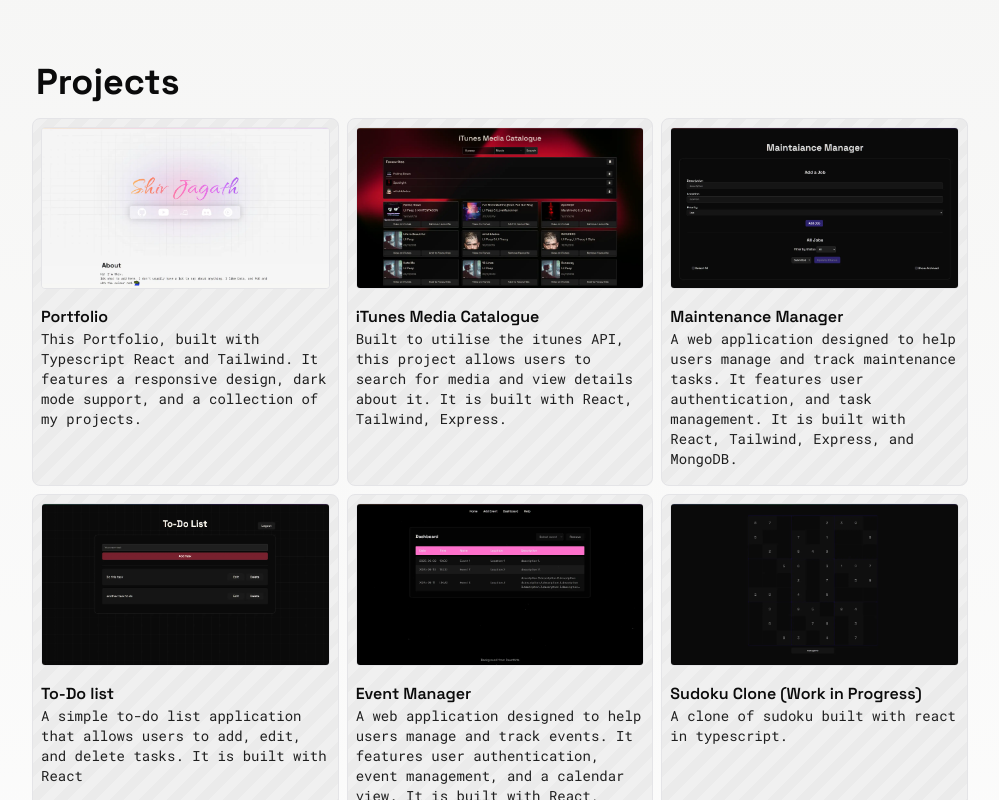
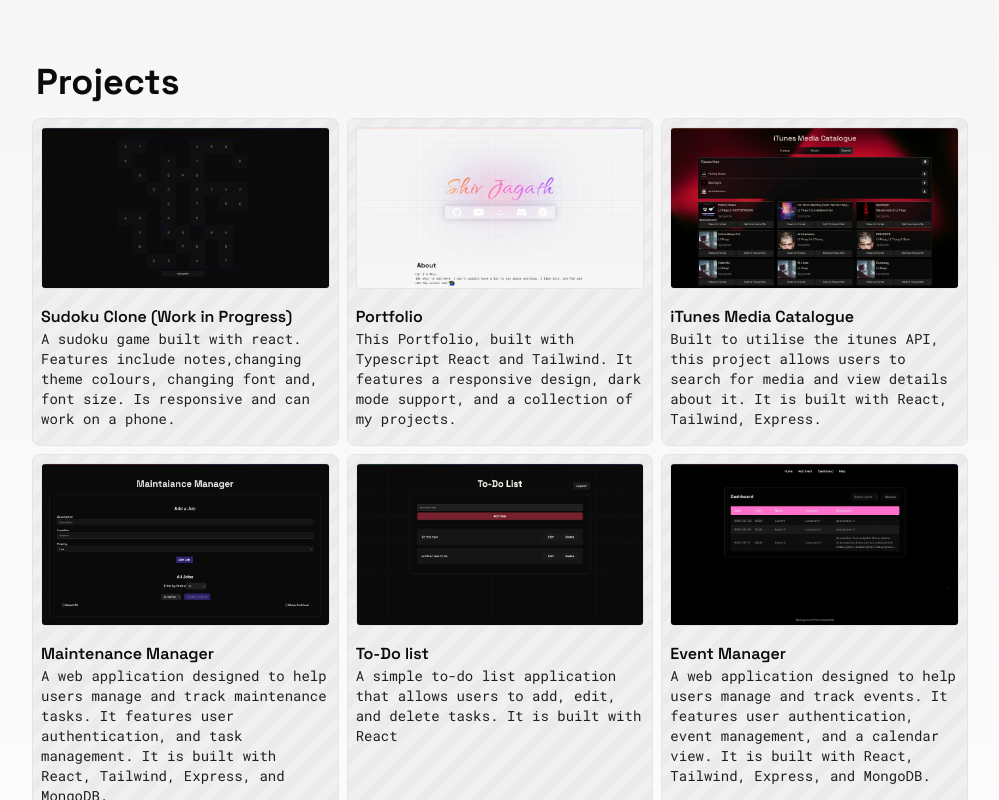
Before and after one commit to BigBadBodyPillow/portfolio, a React (Vite) app: page / in a window 1280 px wide. Shown: the part 820-1620 px from the top of the page, without its empty margins (140-1139 px from the left). Built offline with nearby package versions, Linux system fonts and the light colour scheme; a web font is replaced by a local one.

Commit message:
moved sudoku project to the top of projects

```diff
--- a/src/components/Sections/Projects.tsx
+++ b/src/components/Sections/Projects.tsx
@@ -26,6 +26,14 @@ export function Projects() {
       <div className="projects-content  text-container">
         <h2 className="text-4xl font-bold mb-4 pl-1">Projects</h2>
         <div className="grid gap-2 md:grid-cols-2 lg:grid-cols-3">
+          {/* Sudoku clone */}
+          <Project
+            image={Sudoku}
+            lightImage=""
+            title="Sudoku Clone (Work in Progress)"
+            link="https://github.com/BigBadBodyPillow/sudoku-clone"
+            description="A sudoku  game built with react. Features include notes,changing theme colours, changing font and, font size. Is responsive and can work on a phone."
+          ></Project>
           {/* Portfolio */}
           <Project
             image={Portfolio}
@@ -66,13 +74,6 @@ export function Projects() {
             link="https://github.com/BigBadBodyPillow/event-manager"
             description="A web application designed to help users manage and track events. It features user authentication, event management, and a calendar view. It is built with React, Tailwind, Express, and MongoDB."
           ></Project>
-          <Project
-            image={Sudoku}
-            lightImage=""
-            title="Sudoku Clone (Work in Progress)"
-            link="https://github.com/BigBadBodyPillow/sudoku-clone"
-            description="A clone of sudoku built with react in typescript."
-          ></Project>
 
           {/* more */}
           <div className="border border-[var(--border-colour)] rounded-lg flex justify-center items-center  bg-[rgb(235,235,235)] dark:bg-[rgb(20,20,20)] select-none cursor-not-allowed h-[200px] z-1">
```
